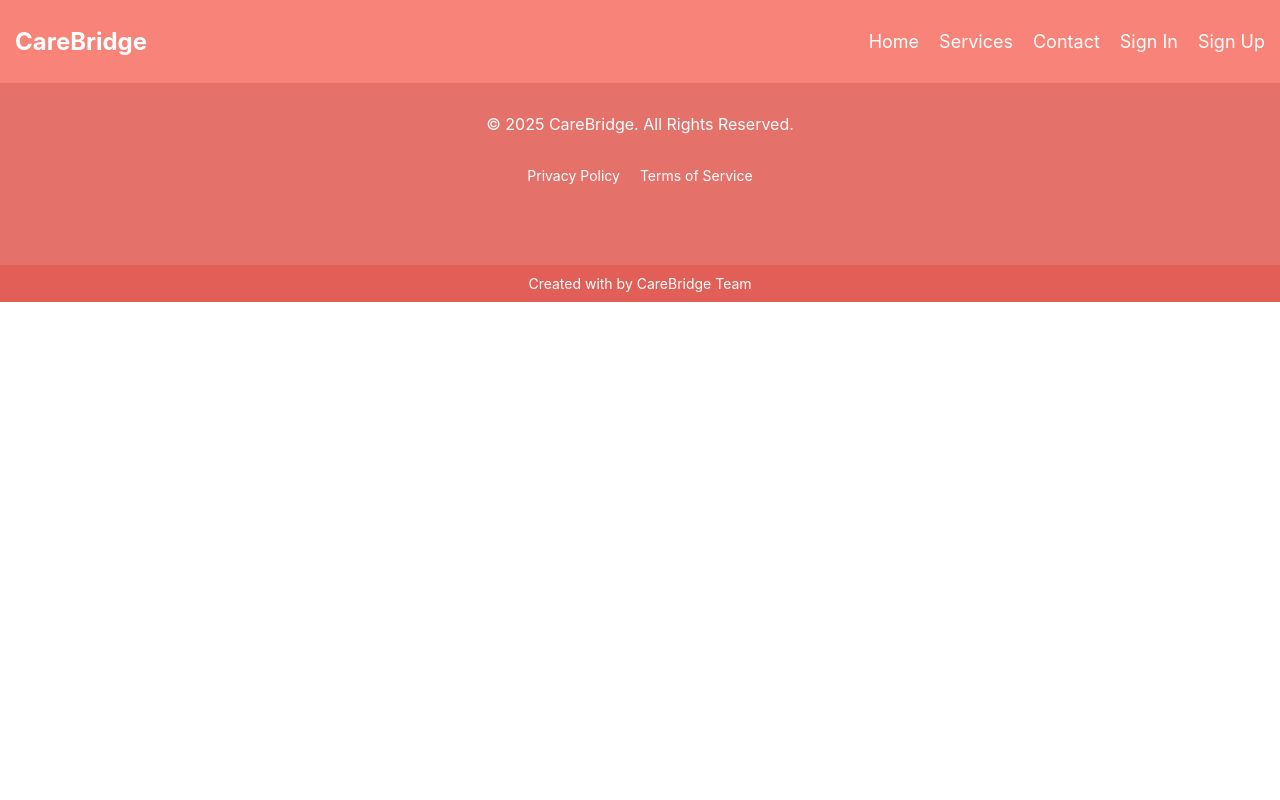
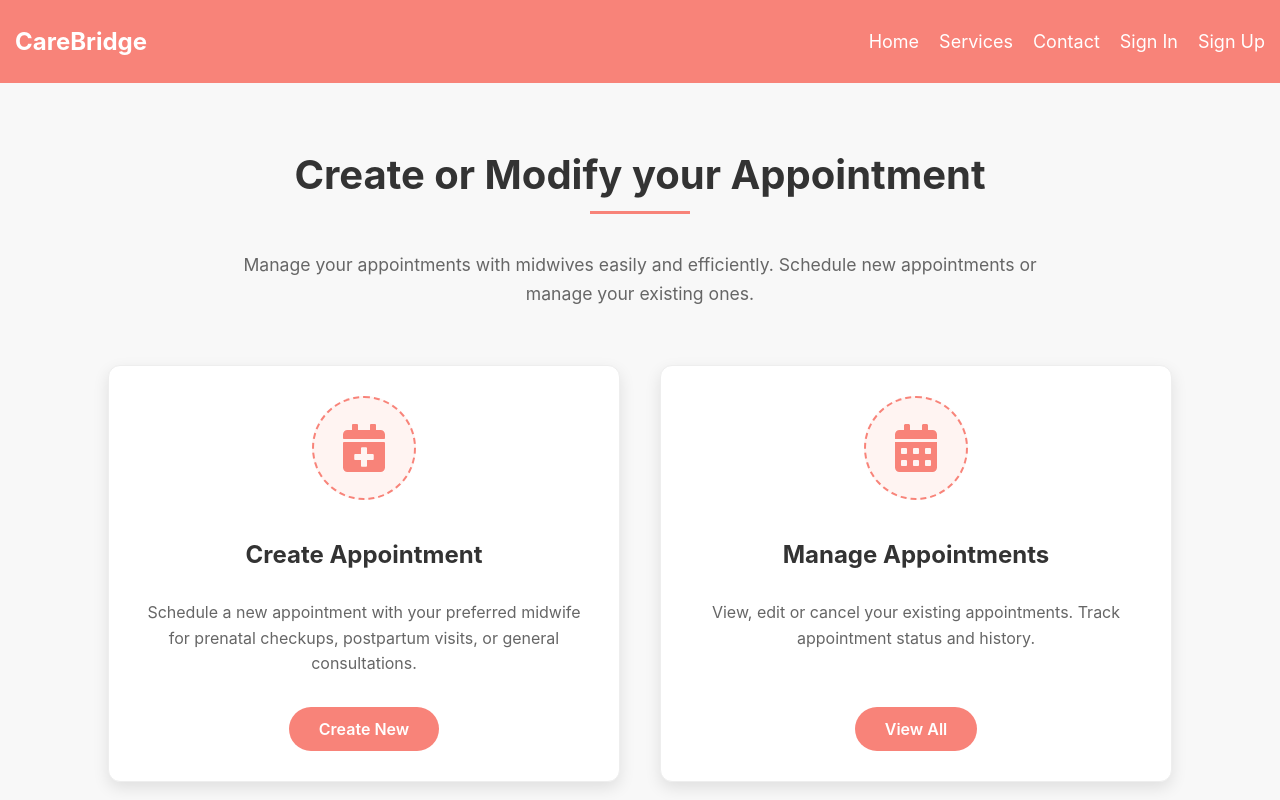
Before and after one commit to chamara2002/CareBridge, a React (Create React App) app in the folder client/: page /appointmenthub in a window 1280 px wide. Shown: the top 800 px of the page. Built offline with nearby package versions, Linux system fonts and the light colour scheme.

Commit message:
removed tailwind css and added report generation in ManageAppointment page

```diff
--- a/client/src/App.js
+++ b/client/src/App.js
@@ -9,8 +9,9 @@ import Footer from './Components/Footer';
 import SignUp from './Pages/SignUp';
 import SignIn from './Pages/SignIn';
 import MidVac from './Pages/MidVac';
-import CreateAppointment from './Pages/AppointmentManagement/CreateAppointment'
-import ManageAppointment from './Pages/AppointmentManagement/ManageAppointment'
+import CreateAppointment from './Pages/AppointmentManagement/CreateAppointment';
+import ManageAppointment from './Pages/AppointmentManagement/ManageAppointment';
+import AppointmentHub from './Pages/AppointmentManagement/AppointmentHub';
 
 const App = () => {
   const [user, setUser] = useState(null); // Track user login state
@@ -29,6 +30,7 @@ const App = () => {
         <Route path="/MidMothers" element={<MothersManagement />} />
         <Route path="/MidNewborns" element={<NewbornManagement />} />
         <Route path="/MidVac" element={<MidVac />} />
+        <Route path="/appointmenthub" element={<AppointmentHub />} />
         <Route path="/createappointment" element={<CreateAppointment />} />
         <Route path="/manageappointment" element={<ManageAppointment />} />
       </Routes>
--- /dev/null
+++ b/client/src/Pages/AppointmentManagement/AppointmentHub.css
@@ -0,0 +1,128 @@
+.appointment-hub-container {
+  min-height: 80vh;
+  display: flex;
+  flex-direction: column;
+  align-items: center;
+  padding: 40px;
+  background-color: #f8f8f8;
+}
+
+.hub-title {
+  font-size: 2.5rem;
+  color: #333333;
+  margin-bottom: 20px;
+  text-align: center;
+  position: relative;
+  padding-bottom: 15px;
+}
+
+.hub-title::after {
+  content: '';
+  position: absolute;
+  bottom: 0;
+  left: 50%;
+  transform: translateX(-50%);
+  width: 100px;
+  height: 3px;
+  background-color: #F88379;
+}
+
+.hub-description {
+  max-width: 800px;
+  text-align: center;
+  margin-bottom: 40px;
+  color: #666;
+  font-size: 1.1rem;
+  line-height: 1.6;
+}
+
+.appointment-options {
+  display: flex;
+  justify-content: center;
+  flex-wrap: wrap;
+  gap: 40px;
+  width: 100%;
+  max-width: 1200px;
+}
+
+.option-card {
+  background-color: white;
+  border-radius: 12px;
+  box-shadow: 0 6px 16px rgba(0, 0, 0, 0.1);
+  padding: 30px;
+  width: 100%;
+  max-width: 450px;
+  display: flex;
+  flex-direction: column;
+  align-items: center;
+  text-align: center;
+  transition: transform 0.3s ease, box-shadow 0.3s ease;
+  border: 1px solid #eee;
+}
+
+.option-card:hover {
+  transform: translateY(-10px);
+  box-shadow: 0 12px 20px rgba(0, 0, 0, 0.15);
+}
+
+.option-icon {
+  font-size: 3rem;
+  color: #F88379;
+  margin-bottom: 20px;
+  background-color: #fff4f2;
+  width: 100px;
+  height: 100px;
+  border-radius: 50%;
+  display: flex;
+  align-items: center;
+  justify-content: center;
+  border: 2px dashed #F88379;
+}
+
+.option-card h2 {
+  font-size: 1.5rem;
+  color: #333;
+  margin-bottom: 15px;
+}
+
+.option-card p {
+  color: #666;
+  margin-bottom: 30px;
+  flex-grow: 1;
+  line-height: 1.6;
+}
+
+.option-button {
+  background-color: #F88379;
+  color: white;
+  text-decoration: none;
+  padding: 12px 30px;
+  border-radius: 50px;
+  font-weight: 600;
+  font-size: 1rem;
+  transition: background-color 0.3s ease;
+  display: inline-block;
+}
+
+.option-button:hover {
+  background-color: #e4726b;
+}
+
+@media (max-width: 768px) {
+  .appointment-options {
+    flex-direction: column;
+    align-items: center;
+  }
+
+  .option-card {
+    max-width: 100%;
+  }
+
+  .hub-title {
+    font-size: 2rem;
+  }
+
+  .hub-description {
+    font-size: 1rem;
+  }
+}
--- /dev/null
+++ b/client/src/Pages/AppointmentManagement/AppointmentHub.jsx
@@ -0,0 +1,94 @@
+import { Link } from 'react-router-dom';
+import { FaCalendarPlus, FaCalendarAlt, FaUserMd } from 'react-icons/fa';
+import './AppointmentHub.css';
+import { useEffect, useState } from 'react';
+
+const AppointmentHub = () => {
+  const [userRole, setUserRole] = useState('');
+
+  useEffect(() => {
+    // Get the user role from localStorage
+    const role = localStorage.getItem('userRole');
+    setUserRole(role || '');
+  }, []);
+
+  return (
+    <div className="appointment-hub-container">
+      <h1 className="hub-title">Create or Modify your Appointment</h1>
+      <div className="hub-description">
+        <p>Manage your appointments with midwives easily and efficiently. Schedule new appointments or manage your existing ones.</p>
+      </div>
+
+      <div className="appointment-options">
+        {/* Show these options for mothers */}
+        {userRole === 'mother' && (
+          <>
+            <div className="option-card">
+              <div className="option-icon">
+                <FaCalendarPlus />
+              </div>
+              <h2>Create Appointment</h2>
+              <p>Schedule a new appointment with your preferred midwife for prenatal checkups, postpartum visits, or general consultations.</p>
+              <Link to="/createappointment" className="option-button">Create New</Link>
+            </div>
+
+            <div className="option-card">
+              <div className="option-icon">
+                <FaCalendarAlt />
+              </div>
+              <h2>Manage Appointments</h2>
+              <p>View, edit or cancel your existing appointments. Track appointment status and history.</p>
+              <Link to="/manageappointment" className="option-button">View All</Link>
+            </div>
+          </>
+        )}
+
+        {/* Show this option for midwives */}
+        {userRole === 'midwife' && (
+          <div className="option-card">
+            <div className="option-icon">
+              <FaUserMd />
+            </div>
+            <h2>Midwife Appointments</h2>
+            <p>Dedicated portal for midwives to manage their appointment schedule, review upcoming consultations, and track patient history.</p>
+            <Link to="/midwifeappointments" className="option-button">Access Portal</Link>
+          </div>
+        )}
+
+        {/* If no role is found, show all options */}
+        {!userRole && (
+          <>
+            <div className="option-card">
+              <div className="option-icon">
+                <FaCalendarPlus />
+              </div>
+              <h2>Create Appointment</h2>
+              <p>Schedule a new appointment with your preferred midwife for prenatal checkups, postpartum visits, or general consultations.</p>
+              <Link to="/createappointment" className="option-button">Create New</Link>
+            </div>
+
+            <div className="option-card">
+              <div className="option-icon">
+                <FaCalendarAlt />
+              </div>
+              <h2>Manage Appointments</h2>
+              <p>View, edit or cancel your existing appointments. Track appointment status and history.</p>
+              <Link to="/manageappointment" className="option-button">View All</Link>
+            </div>
+
+            <div className="option-card">
+              <div className="option-icon">
+                <FaUserMd />
+              </div>
+              <h2>Midwife Appointments</h2>
+              <p>Dedicated portal for midwives to manage their appointment schedule, review upcoming consultations, and track patient history.</p>
+              <Link to="/midwifeappointments" className="option-button">Access Portal</Link>
+            </div>
+          </>
+        )}
+      </div>
+    </div>
+  );
+};
+
+export default AppointmentHub;
--- a/client/src/Pages/AppointmentManagement/CreateAppointment.jsx
+++ b/client/src/Pages/AppointmentManagement/CreateAppointment.jsx
@@ -146,7 +146,7 @@ const AppointmentForm = () => {
                             </div>
 
                             <div className="form-actions">
-                                <a href="/manageappointment"><button type="button" className="btn-cancel">Cancel</button></a>
+                                <a href="/appointmenthub"><button type="button" className="btn-cancel">Cancel</button></a>
                                 <button
                                     type="button"
                                     onClick={() => setStep(2)}
--- a/client/src/Pages/AppointmentManagement/ManageAppointment.css
+++ b/client/src/Pages/AppointmentManagement/ManageAppointment.css
@@ -458,6 +458,32 @@
   box-shadow: 0 4px 6px -1px rgba(0, 0, 0, 0.1);
 }
 
+.go-back-btn {
+  background-color: #6b7280;
+  color: white;
+  padding: 10px 20px;
+  font-weight: 500;
+  border-radius: 4px;
+  border: 2px solid #6b7280;
+  cursor: pointer;
+  font-size: 14px;
+  transition: all 0.2s ease;
+  display: flex;
+  align-items: center;
+}
+
+.go-back-btn:hover {
+  background-color: #4b5563;
+  transform: translateY(-1px);
+  box-shadow: 0 4px 6px -1px rgba(0, 0, 0, 0.1);
+}
+
+.go-back-btn::before {
+  content: "←";
+  margin-right: 5px;
+  font-size: 16px;
+}
+
 @media (max-width: 768px) {
   .appointments-container {
     padding: 20px;
--- a/client/src/Pages/AppointmentManagement/ManageAppointment.jsx
+++ b/client/src/Pages/AppointmentManagement/ManageAppointment.jsx
@@ -3,6 +3,7 @@ import axios from "axios";
 import { motion } from "framer-motion";
 import { jwtDecode } from "jwt-decode";
 import { useForm } from "react-hook-form";
+import { Link } from "react-router-dom"; // Import Link
 import "./ManageAppointment.css";
 import jsPDF from 'jspdf';
 import 'jspdf-autotable';
@@ -172,6 +173,9 @@ const ManageAppointments = () => {
                     <a href="/createappointment">
                         <button className="create-appointment-btn">Create Appointment</button>
                     </a>
+                    <Link to="/appointmenthub">
+                        <button className="go-back-btn">Go Back</button>
+                    </Link>
                 </div>
                 <table className="appointments-table">
                     <thead>
--- a/client/src/Pages/SignIn.js
+++ b/client/src/Pages/SignIn.js
@@ -2,7 +2,7 @@ import { useState } from "react";
 import { useNavigate } from "react-router-dom";
 import "./SignIn.css";
 
-const SignIn = () => {
+const SignIn = ({ login }) => {
   const [email, setEmail] = useState("");
   const [password, setPassword] = useState("");
   const [role, setRole] = useState("mother");
@@ -25,9 +25,23 @@ const SignIn = () => {
         if (data.token) {
           localStorage.setItem("token", data.token);
           localStorage.setItem("userRole", role); // Store role
+          console.log(role)
           alert("Login successful");
 
-          navigate("/dashboard");
+          // Call the login function from props
+          if (login) login();
+
+          // Route based on user role
+          switch (role) {
+            case "mother":
+              navigate("/appointmenthub");
+              break;
+            case "midwife":
+              navigate("/dashboard");
+              break;
+            default:
+              navigate("/dashboard");
+          }
         } else {
           alert("Login failed: No token received");
         }
```
Also changed, not shown: 1 other file (tests, documents, lock files or other folders).
